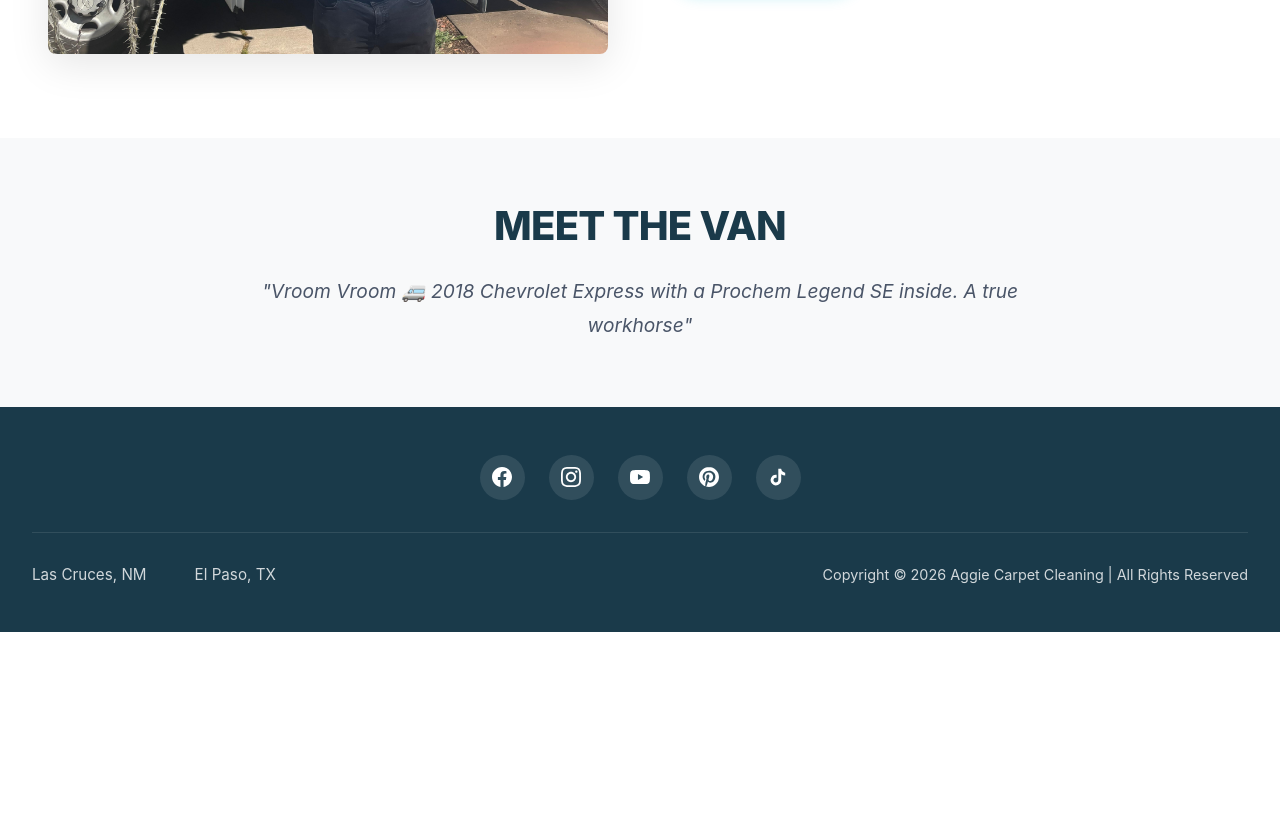
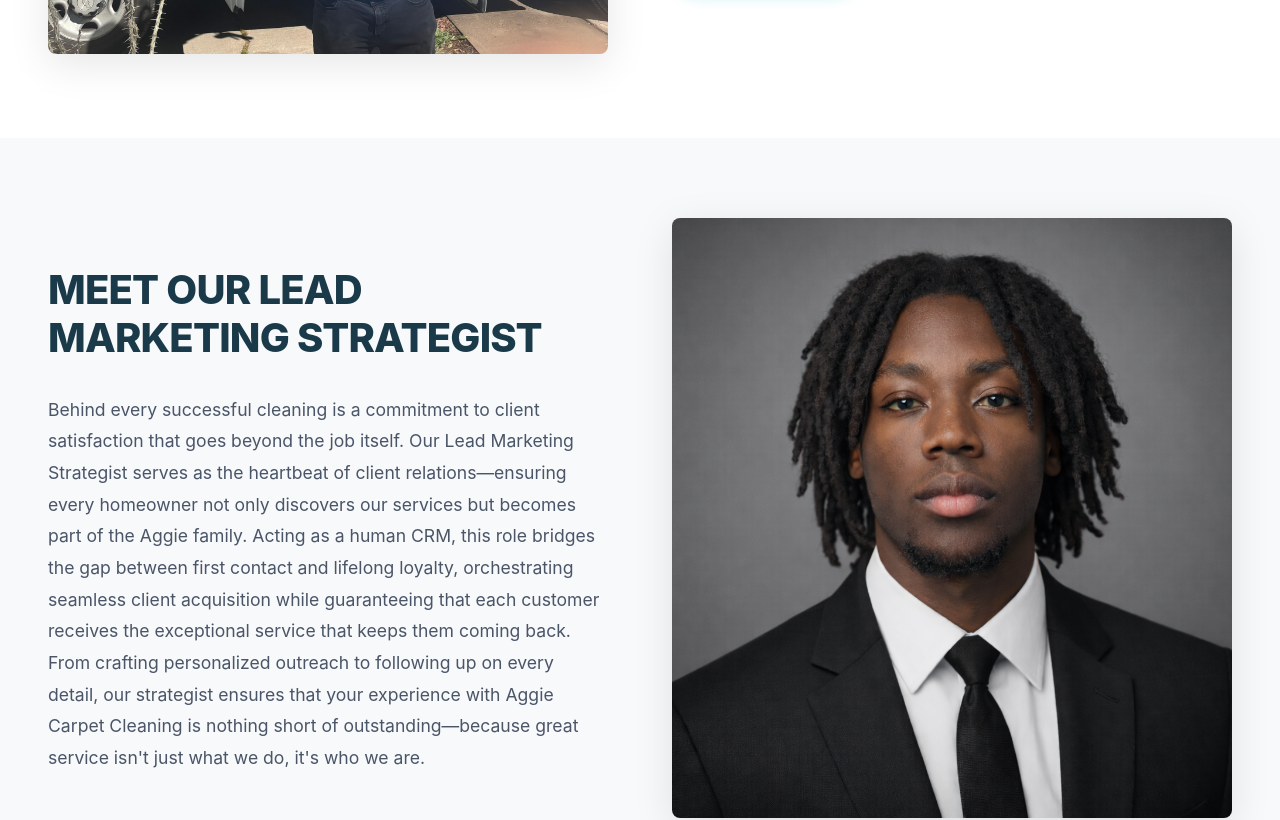
Before and after one commit to mishael-ed/aggiecarpetcleaningnm, a React (Create React App) app in the folder aggie-carpet-cleaning/: page /about in a window 1280 px wide. Shown: the part 980-1800 px from the top of the page. Before the commit the page ends 1612 px from the top, so only its background shows below. Built offline with nearby package versions, Linux system fonts and the light colour scheme; a web font is replaced by a local one.

Commit message:
meet the team

```diff
--- a/aggie-carpet-cleaning/src/pages/About.css
+++ b/aggie-carpet-cleaning/src/pages/About.css
@@ -104,32 +104,43 @@
   box-shadow: 0 6px 20px rgba(0,188,212,0.4);
 }
 
-/* ── Van Section ── */
-.van-section {
+/* ── Strategist Section ── */
+.strategist-section {
   background: #f8f9fa;
-  padding: 4rem 3rem;
-  text-align: center;
+  padding: 5rem 3rem;
 }
 
-.van-content-center {
-  max-width: 800px;
+.strategist-container {
+  max-width: 1200px;
   margin: 0 auto;
+  display: grid;
+  grid-template-columns: 1fr 1fr;
+  gap: 4rem;
+  align-items: center;
 }
 
-.van-content-center h2 {
+.strategist-content h2 {
   font-size: 2.5rem;
   font-weight: 800;
   color: #1a3a4a;
-  margin-bottom: 1.5rem;
+  margin-bottom: 2rem;
   line-height: 1.2;
   letter-spacing: -0.02em;
 }
 
-.van-content-center p {
-  font-size: 1.2rem;
+.strategist-content p {
+  font-size: 1.1rem;
   color: #4a5568;
   line-height: 1.8;
-  font-style: italic;
+}
+
+.strategist-image img {
+  width: 100%;
+  height: 600px;
+  object-fit: cover;
+  object-position: center;
+  border-radius: 8px;
+  box-shadow: 0 10px 40px rgba(0,0,0,0.1);
 }
 
 /* Responsive */
@@ -159,7 +170,16 @@
     font-size: 2rem;
   }
 
-  .van-content-center h2 {
+  .strategist-container {
+    grid-template-columns: 1fr;
+    gap: 3rem;
+  }
+
+  .strategist-image img {
+    height: 400px;
+  }
+
+  .strategist-content h2 {
     font-size: 2rem;
   }
 }
--- a/aggie-carpet-cleaning/src/pages/About.jsx
+++ b/aggie-carpet-cleaning/src/pages/About.jsx
@@ -12,7 +12,7 @@ const About = () => {
       {/* Hero Section */}
       <section className="about-hero">
         <div className="about-hero-inner">
-          <h1>ABOUT AGGIE CARPET CLEANING</h1>
+          <h1>MEET THE TEAM</h1>
           <h2>Your trusted carpet cleaning partner in Las Cruces and El Paso</h2>
         </div>
       </section>
@@ -42,13 +42,29 @@ const About = () => {
         </div>
       </section>
 
-      {/* Meet the Van Section */}
-      <section className="van-section">
-        <div className="van-content-center">
-          <h2>MEET THE VAN</h2>
-          <p>
-            "Vroom Vroom 🚐 2018 Chevrolet Express with a Prochem Legend SE inside. A true workhorse"
-          </p>
+      {/* Meet the Strategist Section */}
+      <section className="strategist-section">
+        <div className="strategist-container">
+          <div className="strategist-content">
+            <h2>MEET OUR LEAD MARKETING STRATEGIST</h2>
+            <p>
+              Behind every successful cleaning is a commitment to client satisfaction that goes beyond the job itself.
+              Our Lead Marketing Strategist serves as the heartbeat of client relations—ensuring every homeowner not
+              only discovers our services but becomes part of the Aggie family. Acting as a human CRM, this role bridges
+              the gap between first contact and lifelong loyalty, orchestrating seamless client acquisition while
+              guaranteeing that each customer receives the exceptional service that keeps them coming back. From crafting
+              personalized outreach to following up on every detail, our strategist ensures that your experience with
+              Aggie Carpet Cleaning is nothing short of outstanding—because great service isn't just what we do,
+              it's who we are.
+            </p>
+          </div>
+
+          <div className="strategist-image">
+            <img
+              src={require('./strategist-photo.jpg')}
+              alt="Lead Marketing Strategist - Aggie Carpet Cleaning"
+            />
+          </div>
         </div>
       </section>
 
```
Also changed, not shown: aggie-carpet-cleaning/src/pages/strategist-photo.jpg (added).
